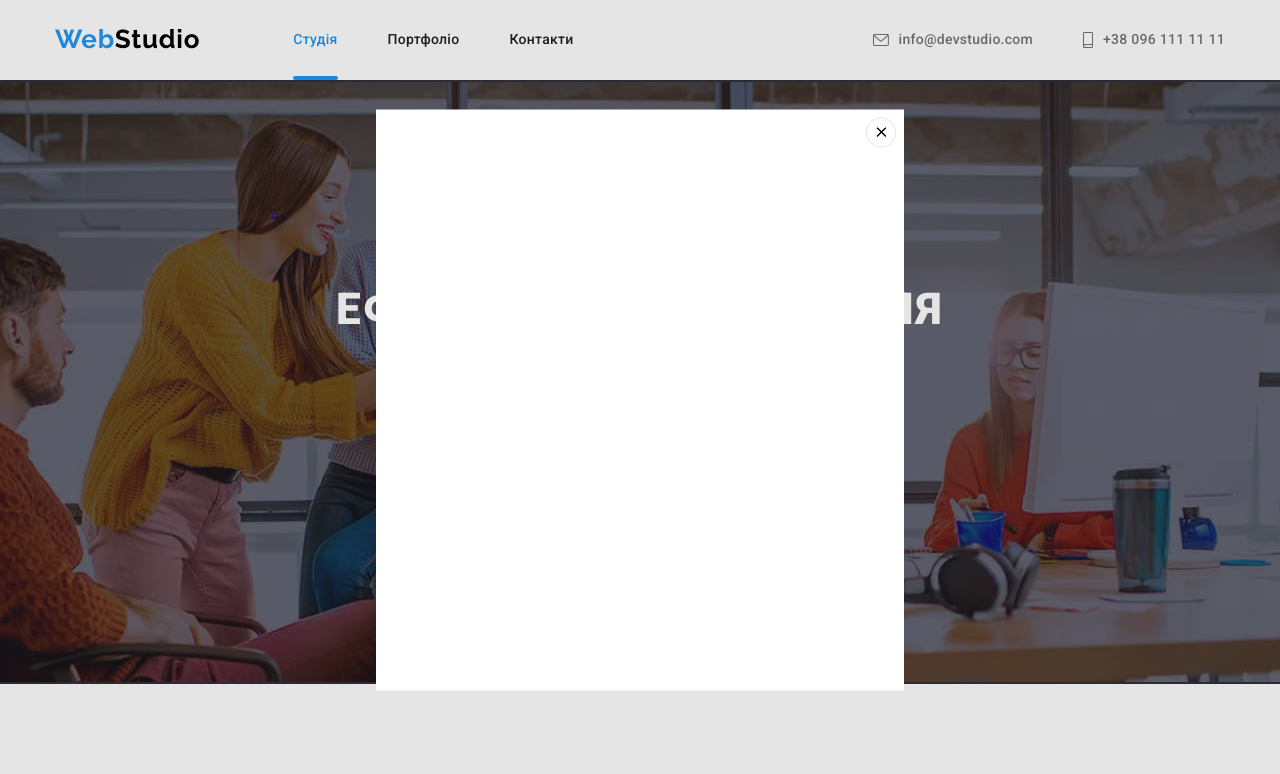
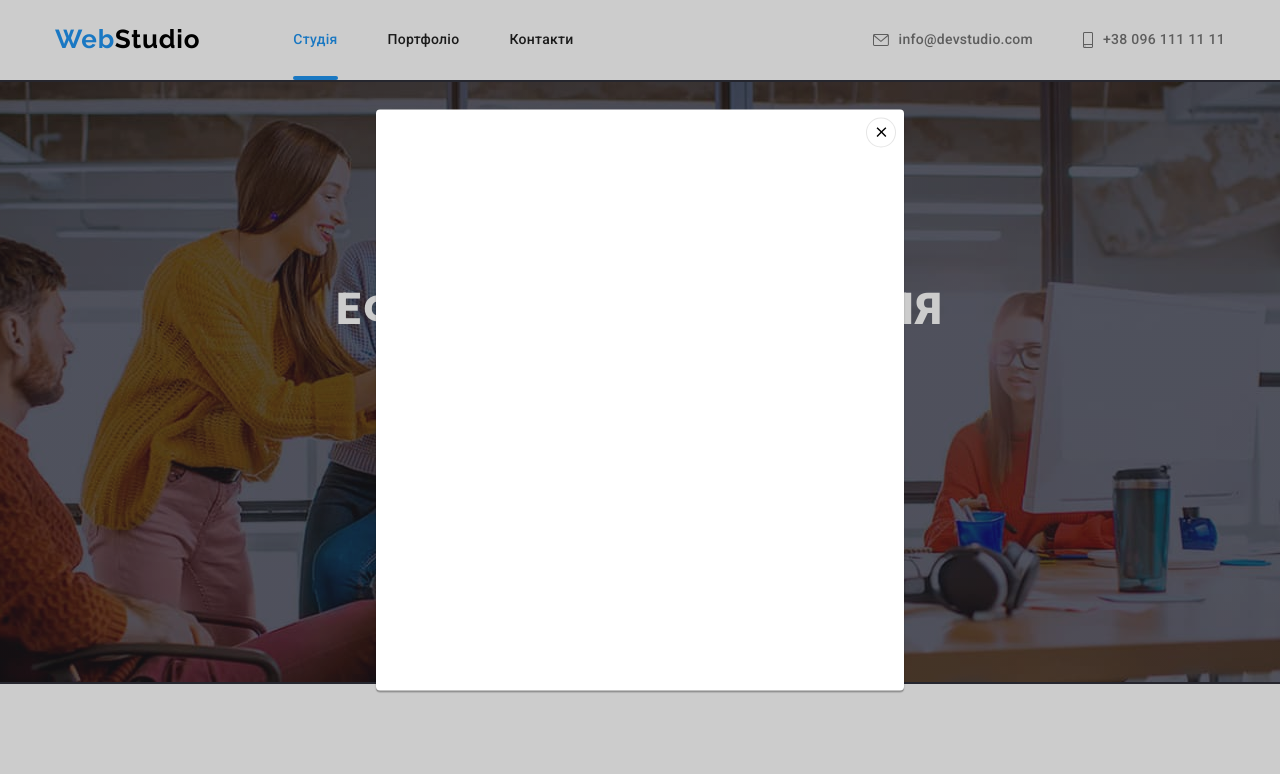
Before and after one commit to swcAlexander/goit-markup-hw-05, a plain HTML site: page index.html in a window 1280 px wide. Both pictures are taken after a click on the button "Замовити послугу". Shown: the top 774 px of the page. Drawn offline with nearby package versions, Linux system fonts and the light colour scheme.

Commit message:
Додає бордер та тіні для модалки та фіксить закриття

```diff
--- a/css/style.css
+++ b/css/style.css
@@ -241,10 +241,19 @@ body {
   width: 100%;
   height: 100%;
 
-  background-color: rgba(0, 0, 0, 10%);
+  background: rgba(0, 0, 0, 0.2);
 
   opacity: 1;
-  transition: opacity 500ms cubic-bezier(0.4, 0, 0.2, 1);
+  transition: opacity 250ms cubic-bezier(0.4, 0, 0.2, 1);
+}
+
+.backdrop.is-hidden {
+  opacity: 0;
+  pointer-events: none;
+}
+
+.backdrop.is-hidden .modal {
+  transform: translate(-50%, -50%) scale(0.5);
 }
 
 .modal {
@@ -257,20 +266,13 @@ body {
   padding: 8px;
 
   background-color: var(--primary-white-color);
+  box-shadow: 0px 1px 3px rgba(0, 0, 0, 0.12), 0px 1px 1px rgba(0, 0, 0, 0.14),
+    0px 2px 1px rgba(0, 0, 0, 0.2);
+  border-radius: 4px;
 
   transform: translate(-50%, -50%) scale(1);
-  transition: transform 500ms cubic-bezier(0.4, 0, 0.2, 1);
-}
-
-.backdrop.is-hidden {
-  opacity: 0;
-  pointer-events: none;
-  visibility: hidden;
-}
-
-.backdrop.is-hidden .modal {
-  transform: translate(-50%, -50%) scale(0.5);
-  opacity: 0;
+  transition: transform 500ms cubic-bezier(0.4, 0, 0.2, 1),
+    opacity 50ms cubic-bezier(0.4, 0, 0.2, 1);
 }
 
 .modal-button {
```
